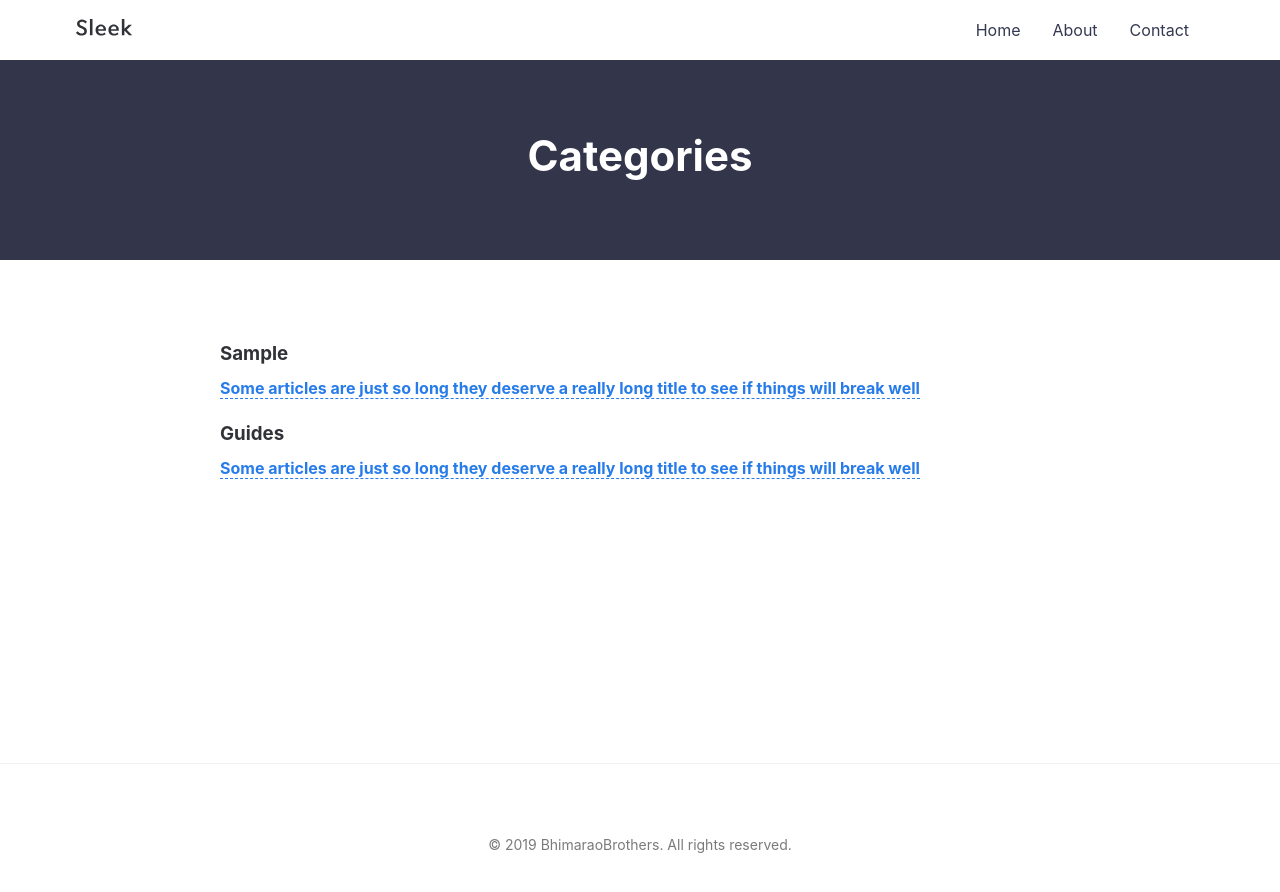
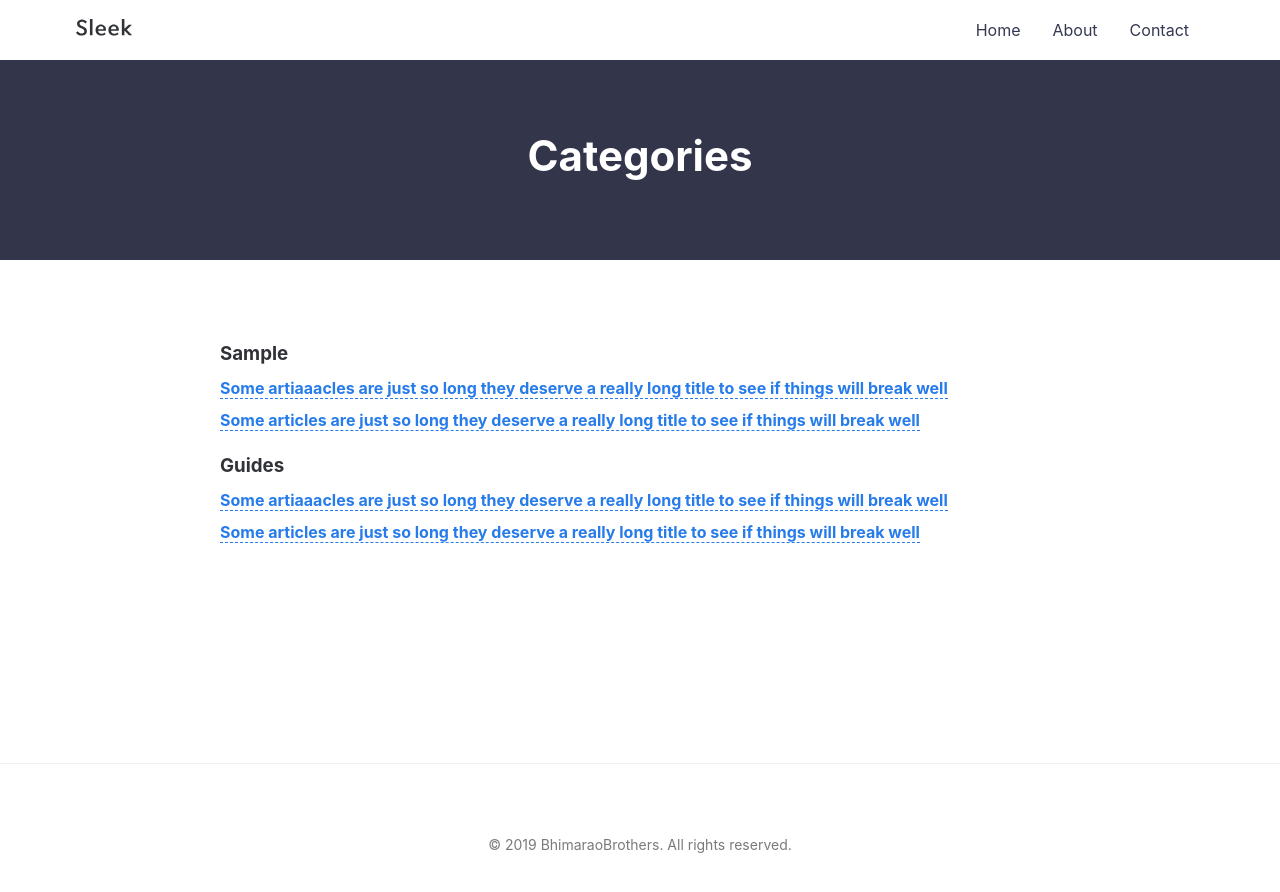
Before and after one commit to Bhimaraobrothers/bhimaraobrothers.github.io, a Jekyll site: the page built from categories.md, in a window 1280 px wide. Shown: the top 892 px of the page. Built offline with Jekyll 4.4.1, drawn with Linux system fonts in a browser that asks for light colours; some of the changed lines change nothing that is shown.

Commit message:
Update 2017-10-15-markdown-cheatsheet.md

```diff
--- a/_posts/2017-10-15-markdown-cheatsheet.md
+++ b/_posts/2017-10-15-markdown-cheatsheet.md
@@ -1,11 +1,10 @@
 ---
 layout: post
-title: Dr.BR.Ambedkar
-summary: Markdown is a way to style text on the web. You control the display of the document; formating words as bold or italic, adding images, and creating lists are just a few of the things we can do with Markdown. Mostly, Markdown is just regular text with a few non-alphabetic characters thrown in.
+title: "Some artiaaacles are just so long they deserve a really long title to see if things will break well"
+featured-img: shane-rounce-205187
+categories: [Sample, Guides]
+---
 
-featured-img:AMBETHKAR LOGO004_placehold
-categories: Guides
----
 
 From [adam-p/markdown-here](https://github.com/adam-p/markdown-here/wiki/Markdown-Cheatsheet)
 
```
